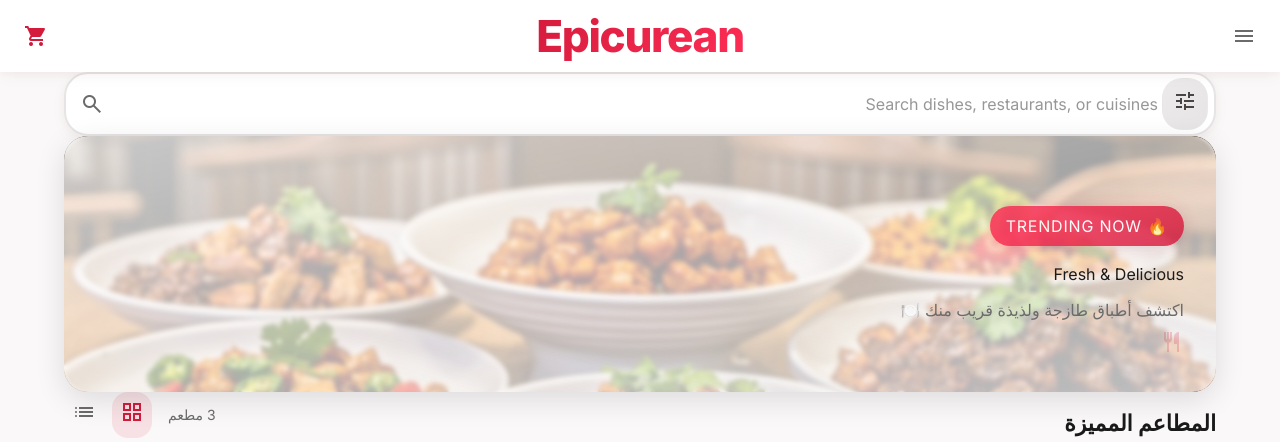
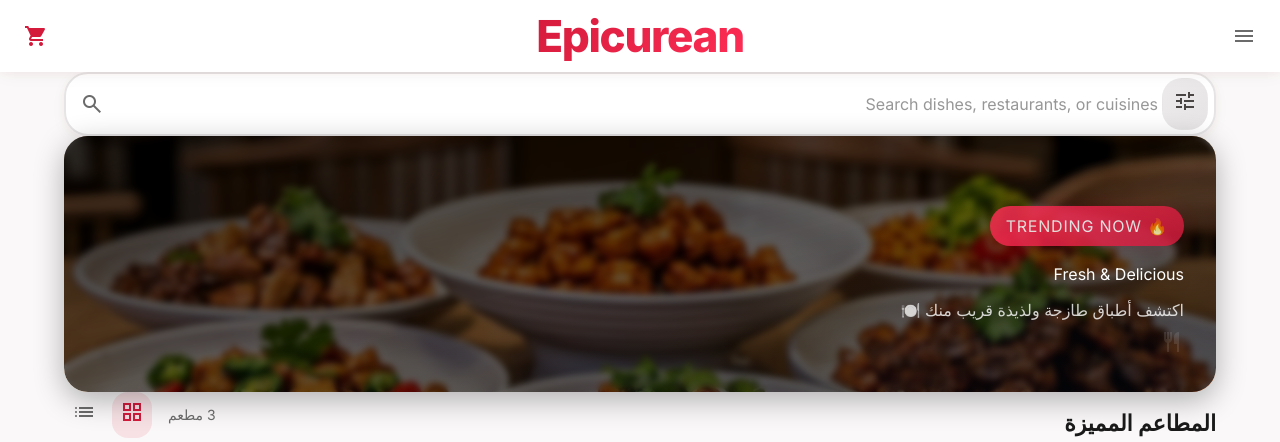
Before and after one commit to zyyaat/epicurean-delivery, a Next.js app: page /search in a window 1280 px wide. Shown: the top 442 px of the page. Built offline with nearby package versions, Linux system fonts and the light colour scheme; grey boxes are pictures that could not be loaded.

Commit message:
Dark frosted glass banner - dramatic effect

```diff
--- a/src/app/search/page.tsx
+++ b/src/app/search/page.tsx
@@ -289,9 +289,9 @@
           </section>
         )}
 
-        {/* Featured Promo Banner - Frosted Glass Design */}
+        {/* Featured Promo Banner - Dark Frosted Glass Design */}
         <section
-          className="w-full rounded-2xl overflow-hidden relative h-56 md:h-64 shadow-[0_8px_30px_0_rgba(0,0,0,0.12)] isolate group cursor-pointer"
+          className="w-full rounded-2xl overflow-hidden relative h-56 md:h-64 shadow-[0_8px_30px_0_rgba(0,0,0,0.3)] isolate group cursor-pointer"
           onClick={() => router.push('/search?category=trending')}
         >
           {/* Background Image - Full Coverage */}
@@ -302,27 +302,27 @@
             }}
           />
 
-          {/* Semi-transparent Overlay - Muted Effect */}
-          <div className="absolute inset-0 bg-white/65 backdrop-blur-[2px] -z-0" />
+          {/* Dark Semi-transparent Overlay - Dramatic Effect */}
+          <div className="absolute inset-0 bg-black/60 backdrop-blur-[3px] -z-0" />
 
           {/* Subtle gradient for depth */}
-          <div className="absolute inset-0 bg-gradient-to-br from-white/40 via-transparent to-gray-100/30 -z-0" />
+          <div className="absolute inset-0 bg-gradient-to-br from-black/40 via-transparent to-gray-900/20 -z-0" />
 
-          {/* Content Layer */}
+          {/* Content Layer - White text on dark */}
           <div className="relative h-full flex flex-col justify-center p-6 md:p-8">
             <span className="inline-block gradient-primary text-white font-label-lg text-label-lg px-4 py-2 rounded-full w-max mb-4 uppercase tracking-wider shadow-glow animate-pulse">
               🔥 Trending Now
             </span>
-            <h2 className="font-headline-xl-mobile md:font-headline-xl text-on-background mb-3">
+            <h2 className="font-headline-xl-mobile md:font-headline-xl text-white mb-3 drop-shadow-lg">
               Fresh & Delicious
             </h2>
-            <p className="font-body-lg text-body-lg text-secondary max-w-md leading-relaxed">
+            <p className="font-body-lg text-body-lg text-white/80 max-w-md leading-relaxed">
               اكتشف أطباق طازجة ولذيذة قريب منك 🍽️
             </p>
 
             {/* Decorative element */}
-            <div className="absolute bottom-6 right-6 md:bottom-8 md:right-8 opacity-20">
-              <span className="material-symbols-outlined text-[120px] md:text-[160px] text-primary">restaurant</span>
+            <div className="absolute bottom-6 right-6 md:bottom-8 md:right-8 opacity-10">
+              <span className="material-symbols-outlined text-[120px] md:text-[160px] text-white">restaurant</span>
             </div>
           </div>
         </section>
```
